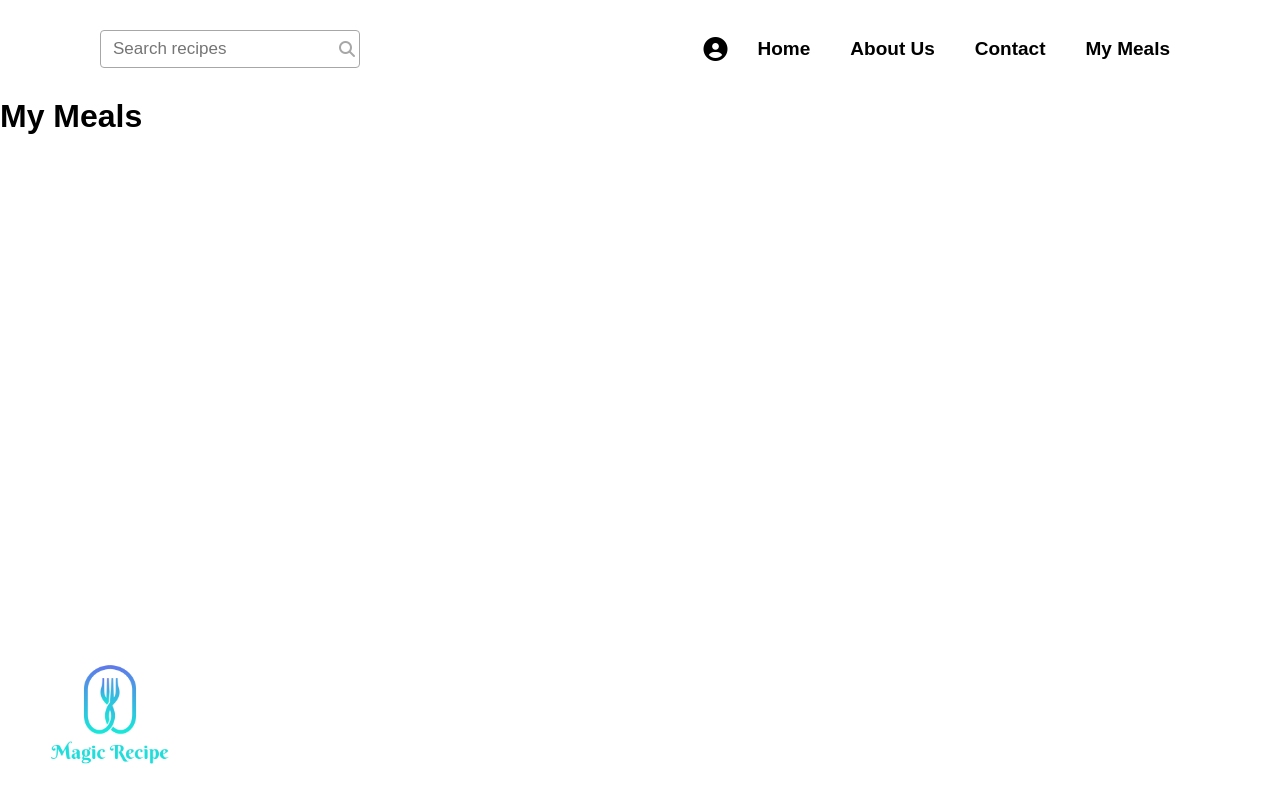
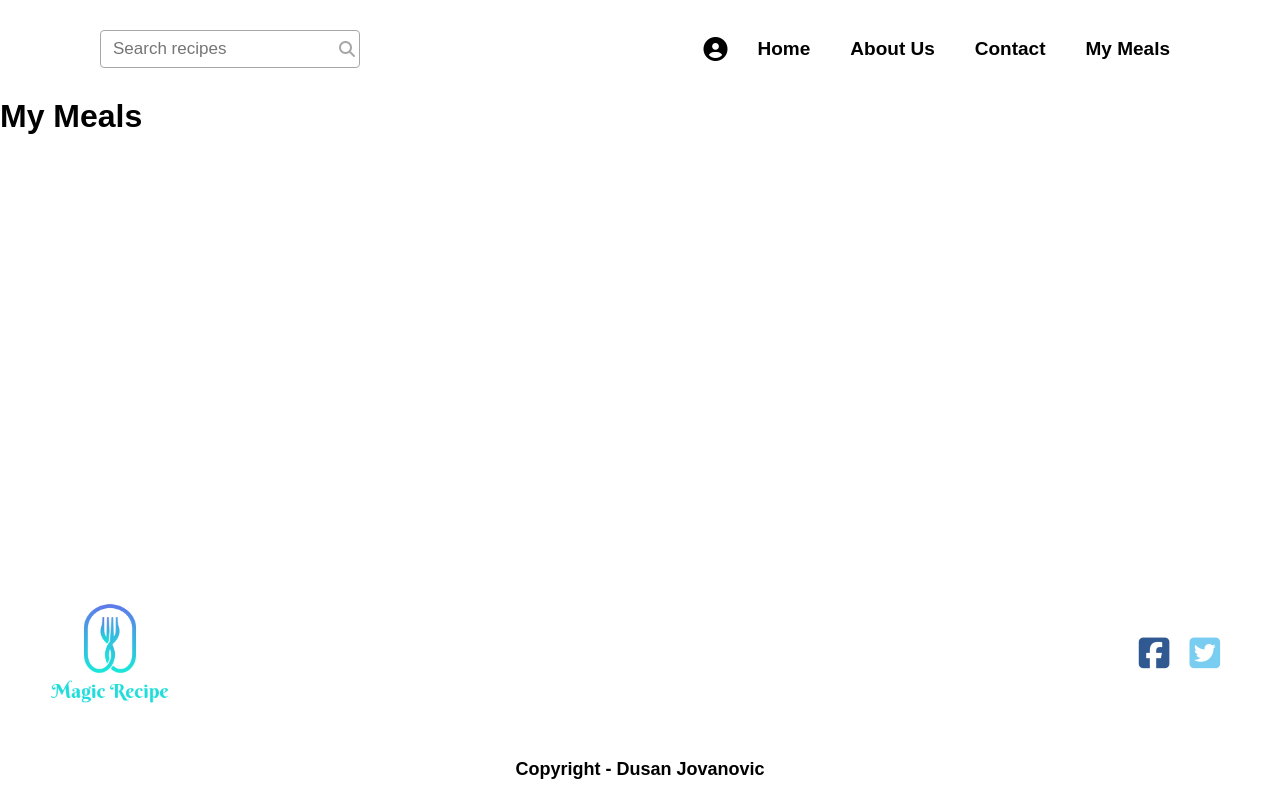
Before and after one commit to dusan233/food-recipes-zadatak, a React (Create React App) app: page /my-meals in a window 1280 px wide. Built offline with nearby package versions, Linux system fonts and the light colour scheme.

Commit message:
displaying social links and copyright

```diff
--- a/src/App.css
+++ b/src/App.css
@@ -138,6 +138,32 @@
 }
 .footer__links {
   flex: 1;
+  display: flex;
+  padding-right: 40px;
+  align-items: center;
+  justify-content: flex-end;
+}
+.footer__copyright {
+  display: flex;
+  justify-content: center;
+  padding: 20px 0;
+  font-size: 18px;
+  font-weight: bold;
+}
+.links {
+  display: flex;
+  list-style-type: none;
+}
+.links__item a {
+  font-size: 35px;
+  text-decoration: none;
+  margin-right: 20px;
+}
+.links__item--facebook a {
+  color: #305891;
+}
+.links__item--twitter a {
+  color: #78cdf0;
 }
 
 @media (max-width: 1155px) {
--- a/src/components/Footer.js
+++ b/src/components/Footer.js
@@ -8,9 +8,24 @@ const Footer = () => {
                 <div className="footer__logo">
                     <img src={logo} alt="app logo"/>
                 </div>
-                <div className="footer__links"></div>
+                <div className="footer__links">
+                <ul className="links">
+                    <li className="links__item links__item--facebook">
+                        <a href="https://www.facebook.com/TheDataDB/" target="_blank" rel="noreferrer">
+                            <i class="fab fa-facebook-square"></i>
+                        </a>
+                    </li>
+                    <li className="links__item links__item--twitter">
+                        <a href="https://twitter.com/TheAudioDB" target="_blank" rel="noreferrer">
+                            <i class="fab fa-twitter-square"></i>
+                        </a>
+                    </li>
+                </ul>
+                </div>
             </div>
-            <div className="footer__copyright"></div>
+            <div className="footer__copyright">
+                <p>Copyright - Dusan Jovanovic</p>
+            </div>
         </div>
     )
 }
```
